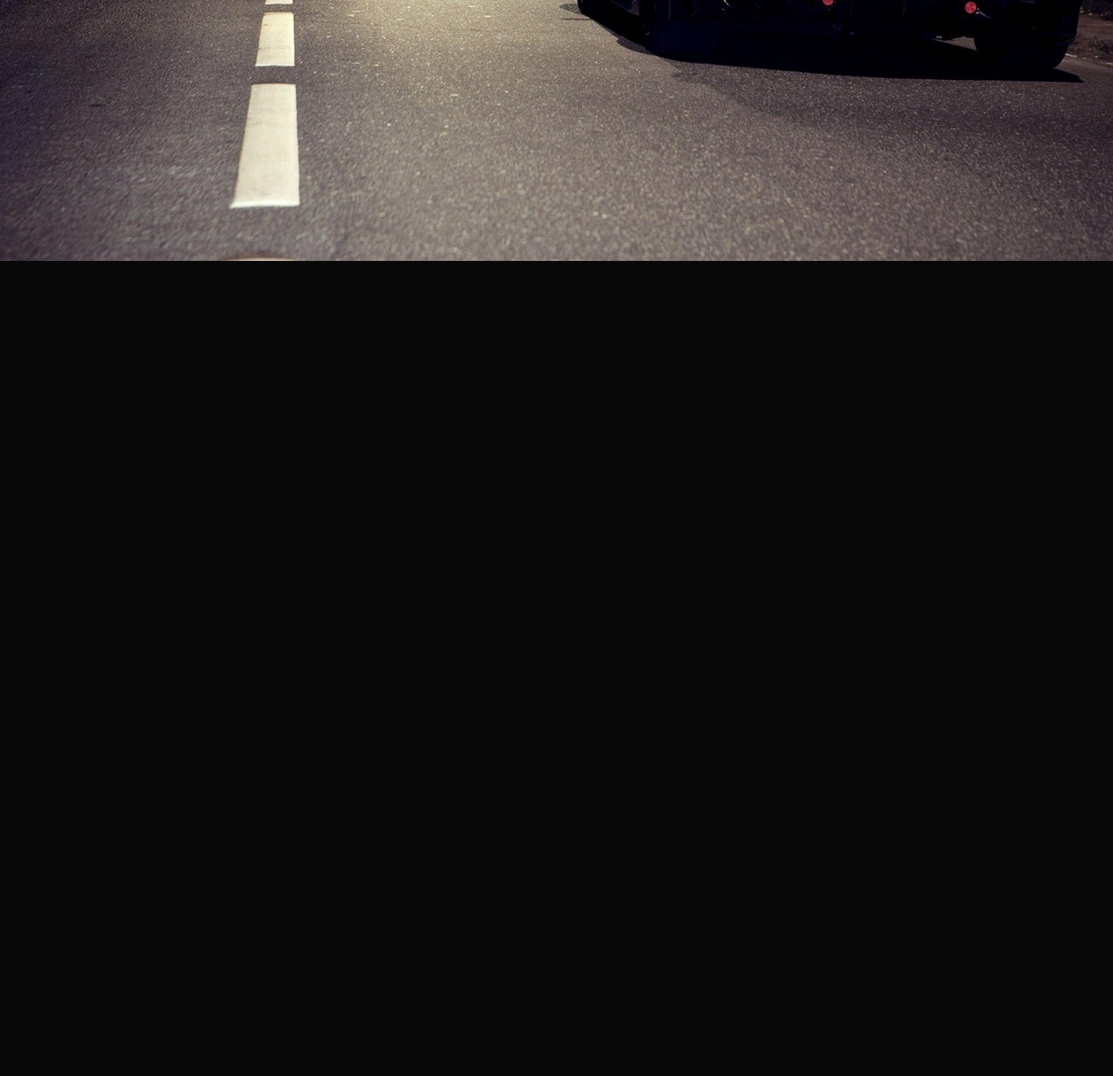
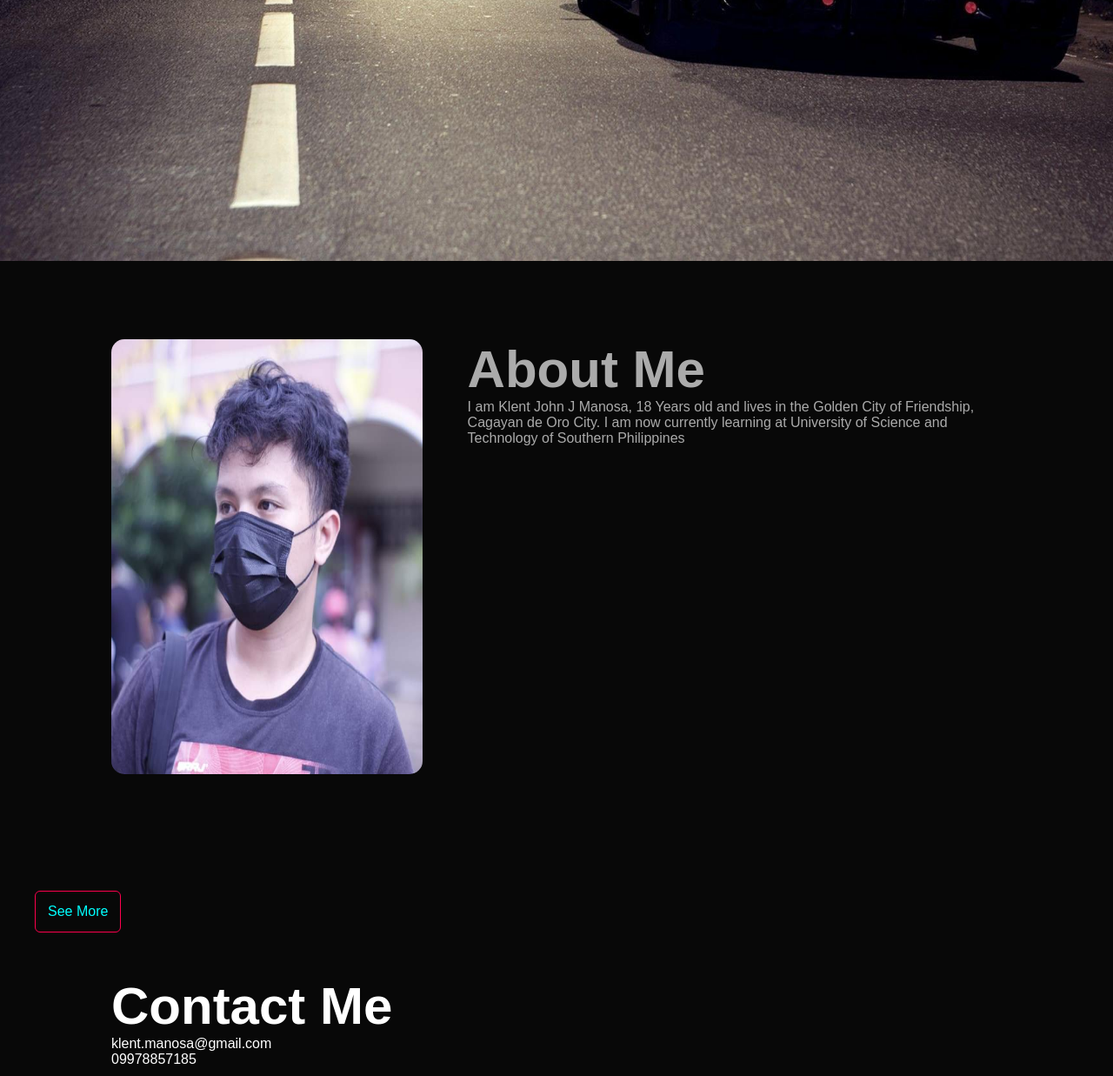
Before and after one commit to kleohn710/kleohn710.github.io, a plain HTML site: page index.html in a window 1280 px wide. Shown: the part 518-1755 px from the top of the page at 87% size. Before the commit the page ends 818 px from the top, so only its background shows below. Drawn offline with Linux system fonts and the light colour scheme.

Commit message:
3rdcommit

```diff
--- a/index.html
+++ b/index.html
@@ -15,12 +15,42 @@
         <ul>
            <li><a href="">Home</a></li>
            <li><a href="">About</a></li>
-           <li><a href="">Portfolio</a></li>
+
 
         </ul>
         </nav>
-        <div class="header-text"></div>
+        <div class="header-text">
         <h1>Welcome! I'm  <span>Klent John J Manosa</span><br>From BSIT IT2R1</h1>
+    </div>
+</div>
+</div>
+
+<div id="about">
+    <div class="container">
+        <div class="row">
+            <div class="about-col-1">
+            <img src="images/me.jpg" width="700" height="500">
+            </div>
+            <div class="about-col-2">
+            <h1 class="subtitle"> About Me</h1>
+            <p>I am Klent John J Manosa, 18 Years old and lives in the Golden City of Friendship, Cagayan de Oro City.
+            I am now currently learning at University of Science and Technology of Southern Philippines</p>
+        </div>
+     </div>
+   </div>
+ </div>
+ <a href="#" class="btn">See More</a>
+ <!---contact-->
+<div id="contact">
+    <div class="container">
+        <div class="row">
+            <div class="contact-left">
+                <h1 class="subtitle">Contact Me</h1>
+                <p>klent.manosa@gmail.com</p>
+                <p>09978857185</p>
+            </div>
+            <div class="contact-left"></div>
+        </div>
     </div>
 </div>
 
--- a/style.css
+++ b/style.css
@@ -64,10 +64,49 @@ nav ul li a::after{
 }
 
 .header-text h1{
-    font-size: 80px;
+    font-size: 50px;
     margin-top: 70px;
 }
+/*--------about----------*/
+#about{
+    padding: 80px 0;
+    color: #ababab;
+}
+.row{
+    display: flex;
+    justify-content: space-between;
+    flex-wrap: wrap;
+}
 
-.header-text h1 span{
+.about-col-1{
+    flex-basis: 35%;
+}
+.about-col-1 img{
+    width: 100%;
+    border-radius: 15px;
+}
+
+.about-col-2{
+    flex-basis: 60%;
+}
+
+.subtitle{
+    font-size: 60px;
+    font-weight: 600;
+}
+
+.btn{
+    display: block;
+    margin: 40px;
+    width: fit-content;
+    border: 1px solid #ff004f;
+    padding: 14px;
+    border-radius: 6px;
+    text-decoration: none;
     color: aqua;
+    transition: background 0.5s;
 }
+
+.btn:hover{
+    background: #5d5d5d;
+}
```
Also changed, not shown: images/me.jpg (added).
